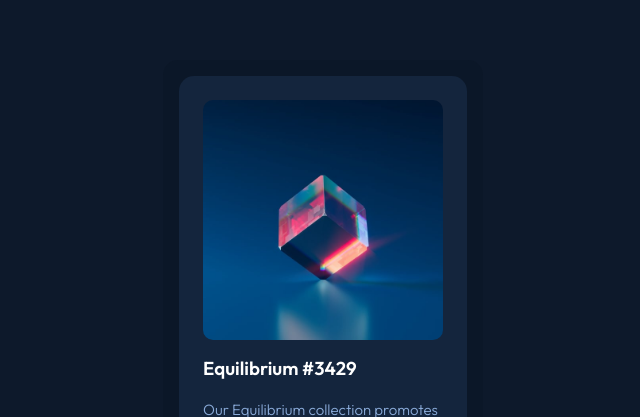
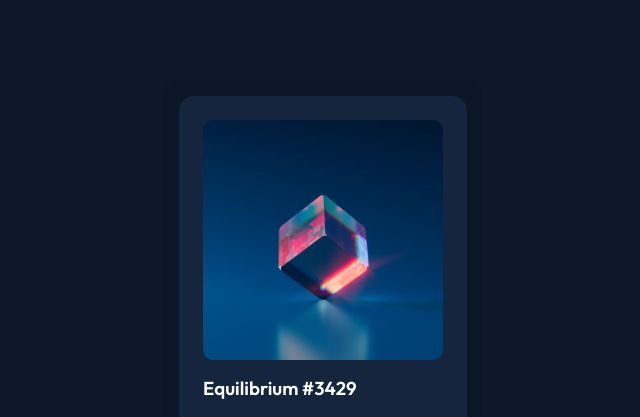
Before and after one commit to Aranteslulu/Newbie-NFTcard, a plain HTML site: page index.html in a window 1280 px wide. Shown: the top 417 px of the page, without its empty margins (317-957 px from the left). Drawn offline with Linux system fonts and the light colour scheme.

Commit message:
trying margin

```diff
--- a/style.css
+++ b/style.css
@@ -26,7 +26,7 @@ body {
     background-color: var(--clr-very-dark-blue-main);
     display: flex;
     justify-content: center;
-    margin: 60px 0 0 0;
+    margin: 10vh;
     font-family: 'Outfit', sans-serif;
 }
 
```
